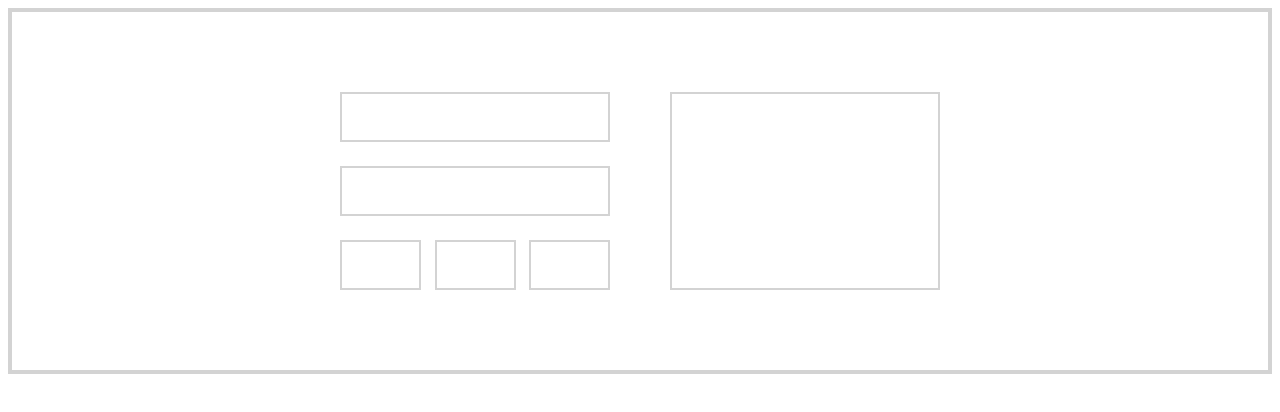
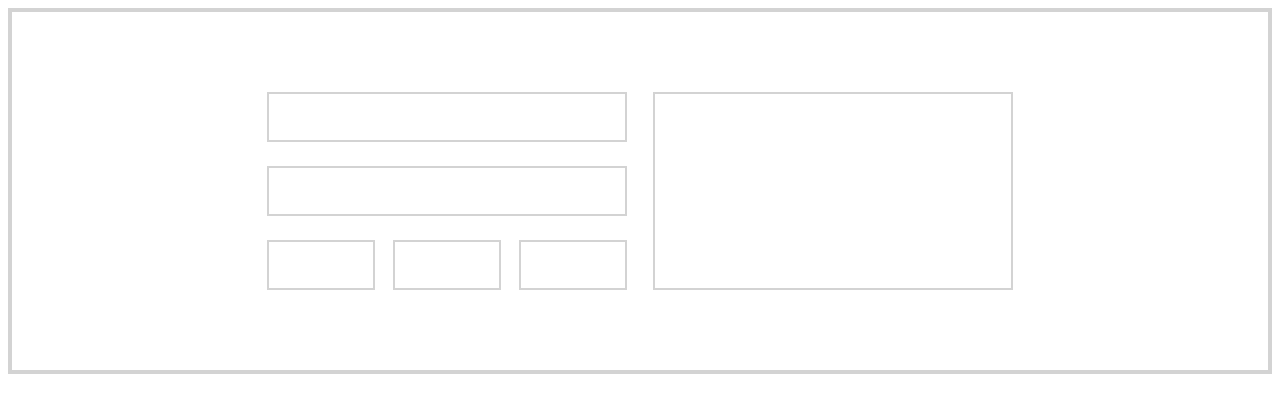
Before and after one commit to iency/first-repo, a plain HTML site: page flex/index.html in a window 1280 px wide. Drawn offline with Linux system fonts and the light colour scheme.

Commit message:
flex css layout 4

```diff
--- a/flex/styles.css
+++ b/flex/styles.css
@@ -8,11 +8,11 @@
 }
 
 .row {
-    margin: 100%;
-    max-width: 600px;
+    width: 100%;
+    max-width: 800px;
     margin: 0 auto -24px auto;
     display: flex;
-    justify-content: space-between;
+    justify-content: space-evenly;
 }
 
 .box {
@@ -26,11 +26,14 @@
 
 .box-wrapper {
     width: 45%;
+    display: flex;
+    flex-direction: column;
 }
 
 .box-tiny {
+    height: 50px;
     width: 30%;
-    height: 50px;}
+}
 
 .tiny-wrapper {
     display: flex;
```
